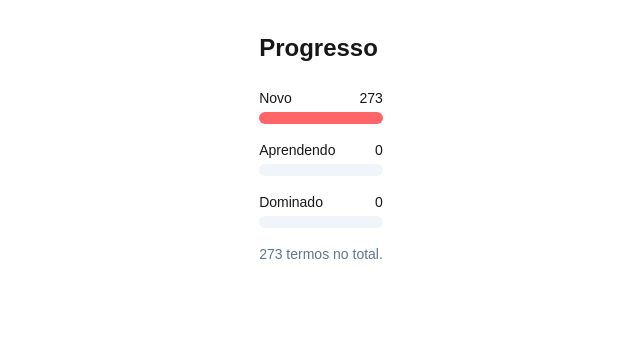
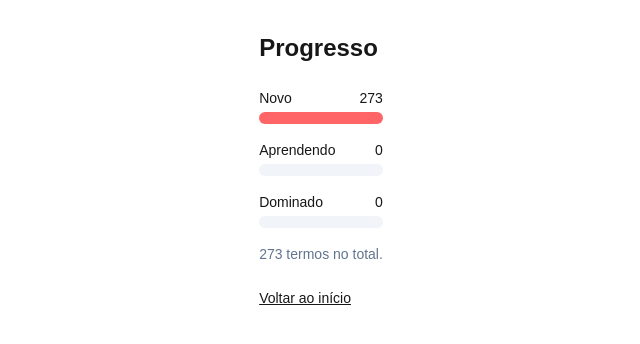
Before and after one commit to grynhas/lorcana-vocab, a Next.js app: page /progress in a window 1280 px wide. Shown: the top 344 px of the page, without its empty margins (319-959 px from the left). Built offline with nearby package versions, Linux system fonts and the light colour scheme.

Commit message:
Add back-to-home link on the progress page
The progress page had no way to navigate back to home.

```diff
--- a/app/progress/page.tsx
+++ b/app/progress/page.tsx
@@ -1,6 +1,7 @@
 "use client";
 
 import { useEffect, useState } from "react";
+import Link from "next/link";
 import vocabularyData from "@/data/vocabulary.json";
 import type { ProgressMap, VocabularyEntry } from "@/lib/types";
 import { getLevel, loadProgress } from "@/lib/progress";
@@ -48,6 +49,9 @@ export default function ProgressPage() {
       {bar("Aprendendo", buckets.aprendendo, "bg-amber-400")}
       {bar("Dominado", buckets.dominado, "bg-green-500")}
       <p className="mt-4 text-sm text-slate-500">{total} termos no total.</p>
+      <Link href="/" className="mt-6 inline-block text-sm underline">
+        Voltar ao início
+      </Link>
     </div>
   );
 }
```
